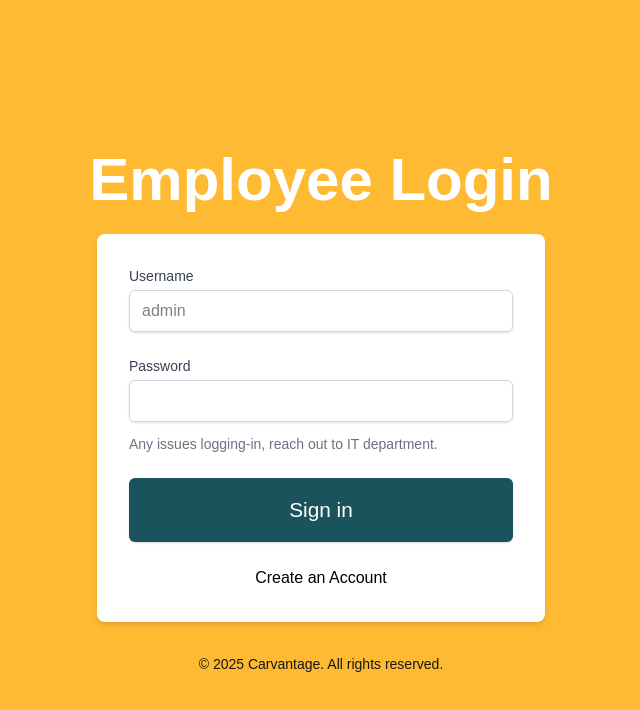
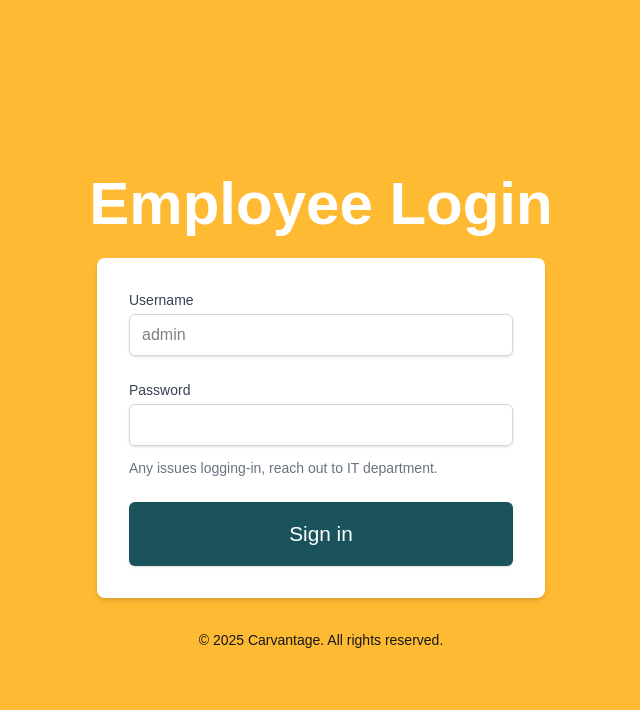
Before and after one commit to comp583group/vroom_front-end, a Next.js app: page /login in a window 1280 px wide. Shown: the top 710 px of the page, without its empty margins (319-959 px from the left). Built offline with nearby package versions, Linux system fonts and the light colour scheme.

Commit message:
Undo the addition of a create account button

```diff
--- a/app/login/LoginForm.tsx
+++ b/app/login/LoginForm.tsx
@@ -1,9 +1,11 @@
+// app/login/LoginForm.tsx
 "use client";
 
 import { useState } from 'react';
-import Link from 'next/link'; // Import Link
+//import Link from 'next/link';
+//import { useRouter } from 'next/navigation'; // Import useRouter
 
-import { useAuth } from '@/components/auth/AuthContext';
+import { useAuth } from '@/components/auth/AuthContext'; //useRouter is in this comp
 
 export default function LoginForm() {
   const [username, setUsername] = useState('');
@@ -11,15 +13,18 @@
   const [error, setError] = useState<string | null>(null);
   const { login } = useAuth();
 
+
   const handleSubmit = async (e: React.FormEvent) => {
     e.preventDefault();
-    try {
-      await login(username, password);
+    try { // Store password in localStorage
+      await login(username, password); // This sets tokens & auth context
     } catch (err) {
       console.error(err);
       setError('Login failed. Check your credentials.');
     }
   };
+
+
 
   return (
     <div className="min-h-screen flex flex-col items-center justify-center" style={{ backgroundColor: "#FEBA33" }}>
@@ -27,7 +32,7 @@
 
       <div className="w-full max-w-md bg-white rounded-lg shadow-md p-8">
         <form onSubmit={handleSubmit} className="space-y-6">
-          {error && <div className="text-red-500 text-center mb-4">{error}</div>}
+          {error && <div className="text-red-500 text-center mb-4">{error}</div>} {/* Error message */}
 
           <div>
             <label htmlFor="username" className="block text-sm font-medium text-gray-700">Username</label>
@@ -56,9 +61,17 @@
               onChange={(e) => setPassword(e.target.value)}
               className="text-black mt-1 block w-full px-3 py-2 border border-gray-300 rounded-md shadow-sm focus:outline-none focus:ring-blue-500 focus:border-blue-500"
             />
+
+
+          {/*
+            <div className="text-sm my-3">
+              <Link href="/forgot-password" className="font-medium text-black hover:text-blue-500">Forgot password?</Link>
+            </div>
+          */}
             <div className="text-sm my-3 text-gray-500">
               Any issues logging-in, reach out to IT department.
             </div>
+
           </div>
 
           <div>
@@ -72,13 +85,16 @@
           </div>
         </form>
 
-        {/* Register Button or Link */}
-        <div className="mt-6 text-center">
-          <Link href="/register" className="font-medium text-black hover:text-blue-500">
-            Create an Account
-          </Link>
-        </div>
       </div>
+
+      {/*
+      <div className="mt-6 text-center">
+        <Link href="/register" className="font-medium text-white hover:text-blue-500">
+          Create an account
+        </Link>
+      </div>
+      */}
+
 
       <footer className="mt-8 text-center text-sm text-grey-600">
         &copy; {new Date().getFullYear()} Carvantage. All rights reserved.
```
